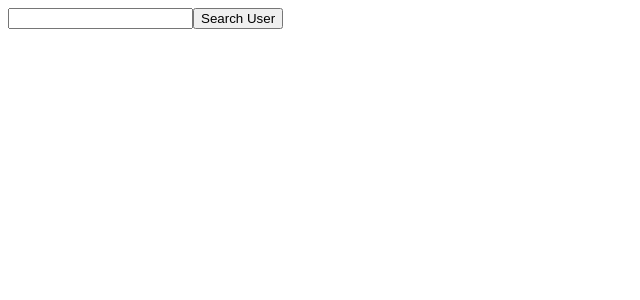
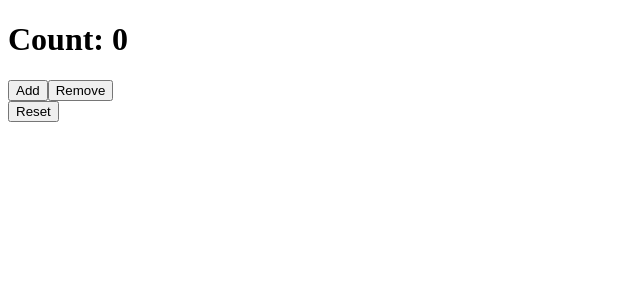
Before and after one commit to PeppeOliveri/Esercizi-React, a React (Create React App) app in the folder mycount/: page / in a window 1280 px wide. Shown: the top 300 px of the page, without its empty margins (0-640 px from the left). Built offline with nearby package versions, Linux system fonts and the light colour scheme.

Commit message:
exercise 36 react

```diff
--- a/mycount/src/App.js
+++ b/mycount/src/App.js
@@ -1,16 +1,15 @@
 import React from "react";
 // import { GithubUser } from "./GithubUser";
-import { GithubUserList } from "./GithubUserList";
+// import { GithubUserList } from "./GithubUserList";
 // import ClickCounter from "./ClickCounter";
-// import { HookCounter } from "./HookCounter";
-
+import HookCounter from "./HookCounter";
 function App() {
   return (
     <div>
+      <HookCounter />
       {/* <ClickCounter /> */}
-      {/* <HookCounter /> */}
       {/* <GithubUser username="PeppeOliveri" /> */}
-      <GithubUserList />
+      {/* <GithubUserList /> */}
     </div>
   );
 }
--- a/mycount/src/HookCounter.js
+++ b/mycount/src/HookCounter.js
@@ -1,30 +1,14 @@
-import { useEffect, useState } from "react";
+import useCounter from "./UseCounter";
 
-export function HookCounter({ initialValue = 0 }) {
-  const [counter, setCounter] = useState(initialValue);
-
-  function handleIncrement() {
-    setCounter((c) => c + 1);
-  }
-
-  useEffect(() => {
-    console.log("the counter is now: " + counter);
-  }, [counter]);
-
-  useEffect(() => {
-    const int = setInterval(() => {
-      setCounter(0);
-    }, 3000);
-
-    return () => {
-      clearInterval(int);
-    };
-  }, [counter]);
+export default function Counter({ initValue = 0 }) {
+  const { counter, onIncrement, onDecrement, onReset } = useCounter(initValue);
 
   return (
     <div>
-      <h2>Counter: {counter}</h2>
-      <button onClick={handleIncrement}>Increment</button>
+      <h1>Count: {counter}</h1>
+      <button onClick={onIncrement}>Add</button>
+      <button onClick={onDecrement}>Remove</button> <br />
+      <button onClick={onReset}>Reset</button>
     </div>
   );
 }
--- /dev/null
+++ b/mycount/src/UseCounter.js
@@ -0,0 +1,28 @@
+import { useState } from "react";
+
+export default function useCounter(initValue = 0) {
+  const [counter, setCounter] = useState(initValue);
+
+  function handleIncrement() {
+    setCounter((c) => {
+      return c + 1;
+    });
+  }
+
+  function handleDecrement() {
+    setCounter((c) => {
+      return c - 1;
+    });
+  }
+
+  function handleReset() {
+    setCounter(initValue);
+  }
+
+  return {
+    counter: counter,
+    onIncrement: handleIncrement,
+    onDecrement: handleDecrement,
+    onReset: handleReset,
+  };
+}
```
